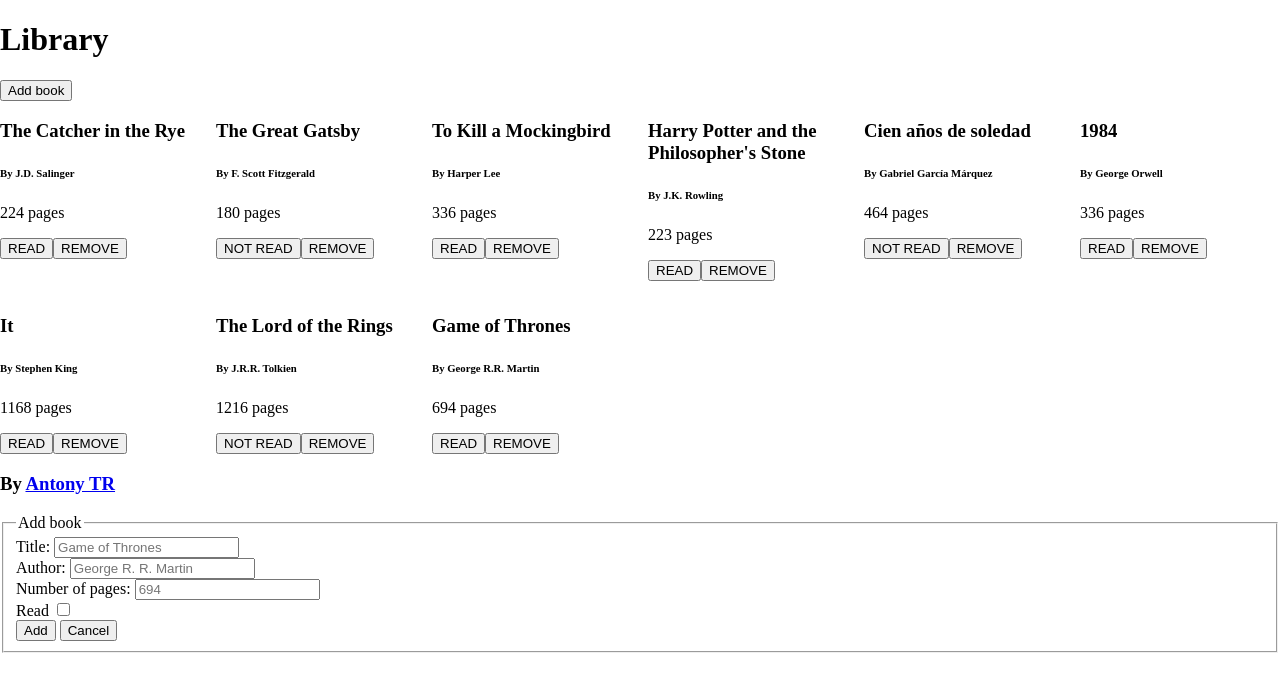
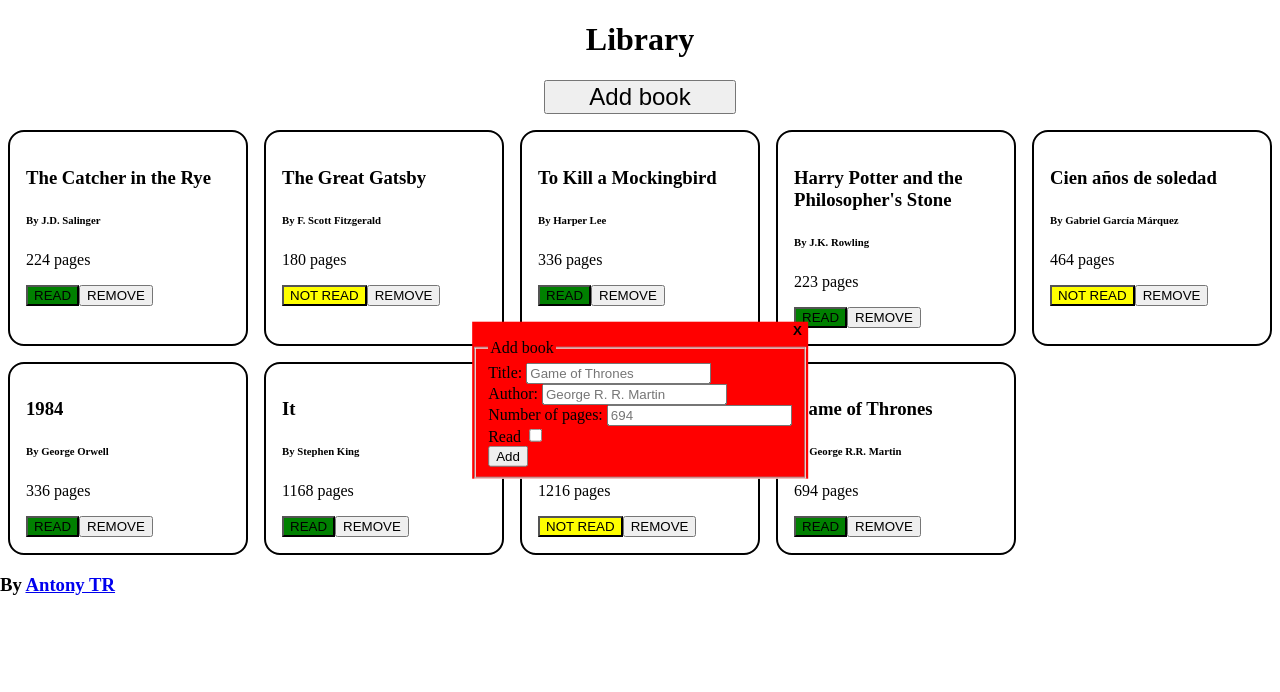
Before and after one commit to ntonyTR/library, a plain HTML site: page index.html in a window 1280 px wide. Both pictures are taken after a click on the button "Add book". Drawn offline with Linux system fonts and the light colour scheme.

Commit message:
mejore el layout

```diff
--- a/index.html
+++ b/index.html
@@ -15,10 +15,7 @@
   </header>
 
   <main>
-    <div class="button-container">
       <button type="button" id="add-book-button">Add book</button>
-    </div>
-
     <section id="books-section"></section>
   </main>
 
@@ -27,6 +24,7 @@
   </footer>
 
   <div class="hidden" id="form-modal">
+    <button id="cancel-button" type="button"></button>
     <form action="#" method="post" id="add-book-form">
       <fieldset>
         <legend>Add book</legend>
@@ -53,7 +51,6 @@
 
         <button type="submit" form="add-book-form">Add</button>
 
-        <button id="cancel-button" type="button">Cancel</button>
       </fieldset>
     </form>
   </div>
--- a/script.js
+++ b/script.js
@@ -6,15 +6,15 @@ document.addEventListener("DOMContentLoaded", () => {
   const formModal = document.getElementById("form-modal");
   const addBookForm = document.getElementById("add-book-form");
   const cancelButton = document.getElementById("cancel-button");
-
+  // toggleClass(formModal, ["hidden", "modal"])//TEST
   addBookForm.addEventListener("submit", (e) =>
     bookSubmitHandler(e, addBookForm, booksSection)
   );
   addBookButton.addEventListener("click", () =>
-    toggleClass(formModal, "hidden")
+    toggleClass(formModal, ["hidden", "modal"])
   );
   cancelButton.addEventListener("click", () =>
-    toggleClass(formModal, "hidden")
+    toggleClass(formModal, ["hidden", "modal"])
   );
 
   addDefaultBooks(booksSection);
@@ -78,8 +78,12 @@ function showBookCard(obj, section) {
   section.insertBefore(book, firstChild);
 }
 
-function toggleClass(element, className) {
-  element.classList.toggle(className);
+function toggleClass(element, classNames =[]) {
+  // element.classList.toggle(className);
+  classNames.forEach(className => {
+    element.classList.toggle(className)
+  });
+
 }
 
 function generateBookCard(obj) {
@@ -99,18 +103,18 @@ function generateBookCard(obj) {
 
   ]);
   const readButton = createBookCardElement("button", "READ", [
-
+    "read",
   ]);
 
   deleteButton.addEventListener("click", () => deleteBookCard(bookCard, obj));
 
   readButton.addEventListener("click", () => {
-    toggleClass(readButton, "not-read");
+    toggleClass(readButton, ["not-read"]);
     obj.read = !obj.read;
   });
 
   if (!obj.read) {
-    toggleClass(readButton, "not-read");
+    toggleClass(readButton, ["not-read"]);
   }
 
   const elements = [title, author, pages, readButton, deleteButton];
@@ -129,9 +133,12 @@ function createBookCardElement(tag, content, classes = []) {
 }
 
 function deleteBookCard(bookCard, book) {
-  bookCard.remove();
-  const i = library.indexOf(book);
-  if (i !== -1) {
-    library.splice(i, 1);
+  let askUser = window.confirm("Remove book?");
+  if(askUser){
+    bookCard.remove();
+    const i = library.indexOf(book);
+    if (i !== -1) {
+      library.splice(i, 1);
+    }
   }
 }
--- a/styles.css
+++ b/styles.css
@@ -5,12 +5,25 @@ body {
 }
 
 #books-section{
+  width: 100%;
   display: grid;
-  grid-template-columns: repeat(auto-fit, 25ch);
+  grid-template-columns: repeat(auto-fit, 30ch);
   gap: 1rem;
   justify-content: center;
 }
 
+main {
+  display: flex;
+  flex-direction: column;
+  width: 100%;
+  align-items: center;
+}
+
+main button:first-child {
+  margin-bottom: 1rem;
+  width: 12rem;
+  font-size: 1.5rem;
+}
 
 .hidden {
   display: none;
@@ -19,3 +32,52 @@ body {
 .not-read::before{
   content: "NOT ";
 }
+
+.read{
+  background-color: green;
+}
+
+.not-read {
+  background-color: yellow;
+}
+
+.book-card {
+  border: 2px solid black;
+  border-radius: 1rem;
+  padding: 1rem;
+}
+
+.modal {
+  position: absolute;
+  top: 50%;
+  left: 50%;
+  transform: translate(-50%, -50%);
+  width: max-content;
+  height: max-content;
+  background-color: red;
+  justify-content: center;
+  align-items: center;
+  display: flex;
+  flex-direction: column;
+}
+
+#cancel-button{
+  align-self: end;
+  background-color: transparent;
+  border: none;
+  font-weight: bolder;
+}
+
+#cancel-button::before{
+  content: "X";
+}
+
+button {
+  cursor: pointer;
+}
+
+header {
+  justify-content: center;
+  display: flex;
+  align-items: center;
+}
```
